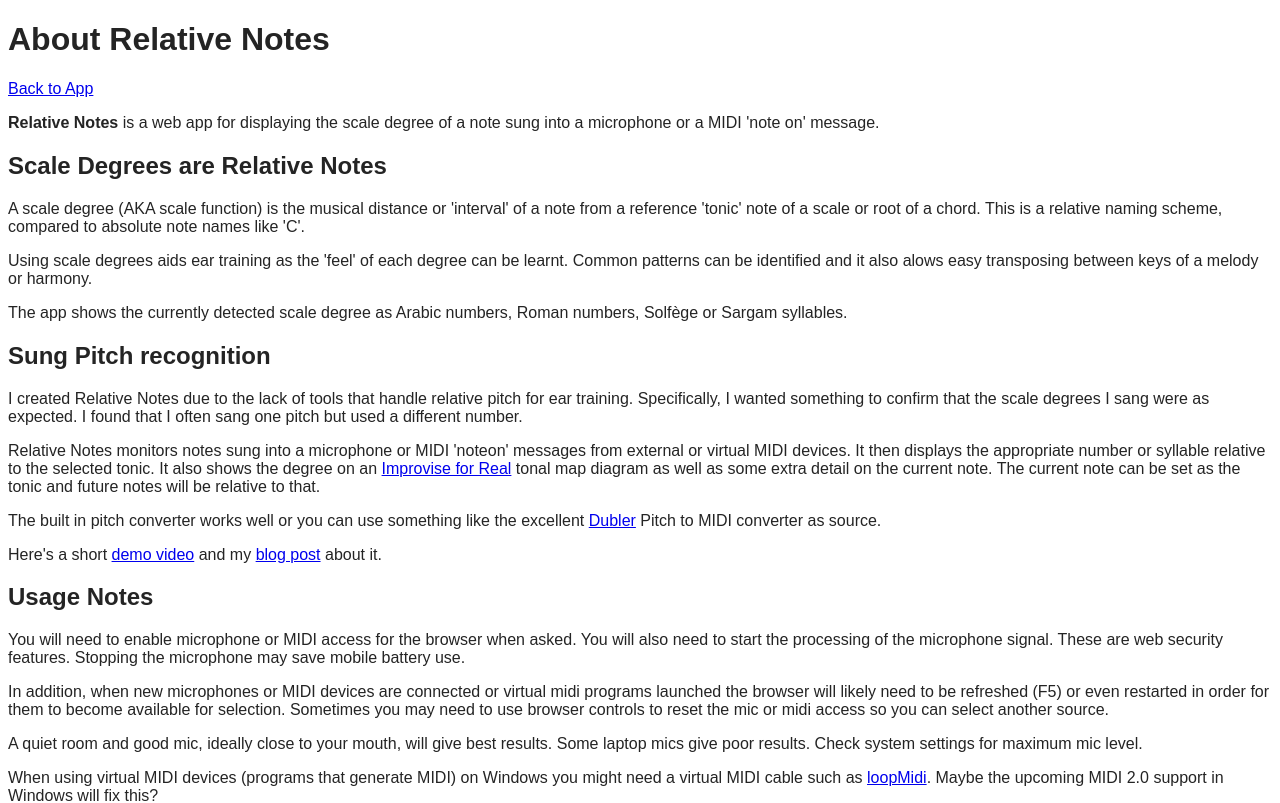
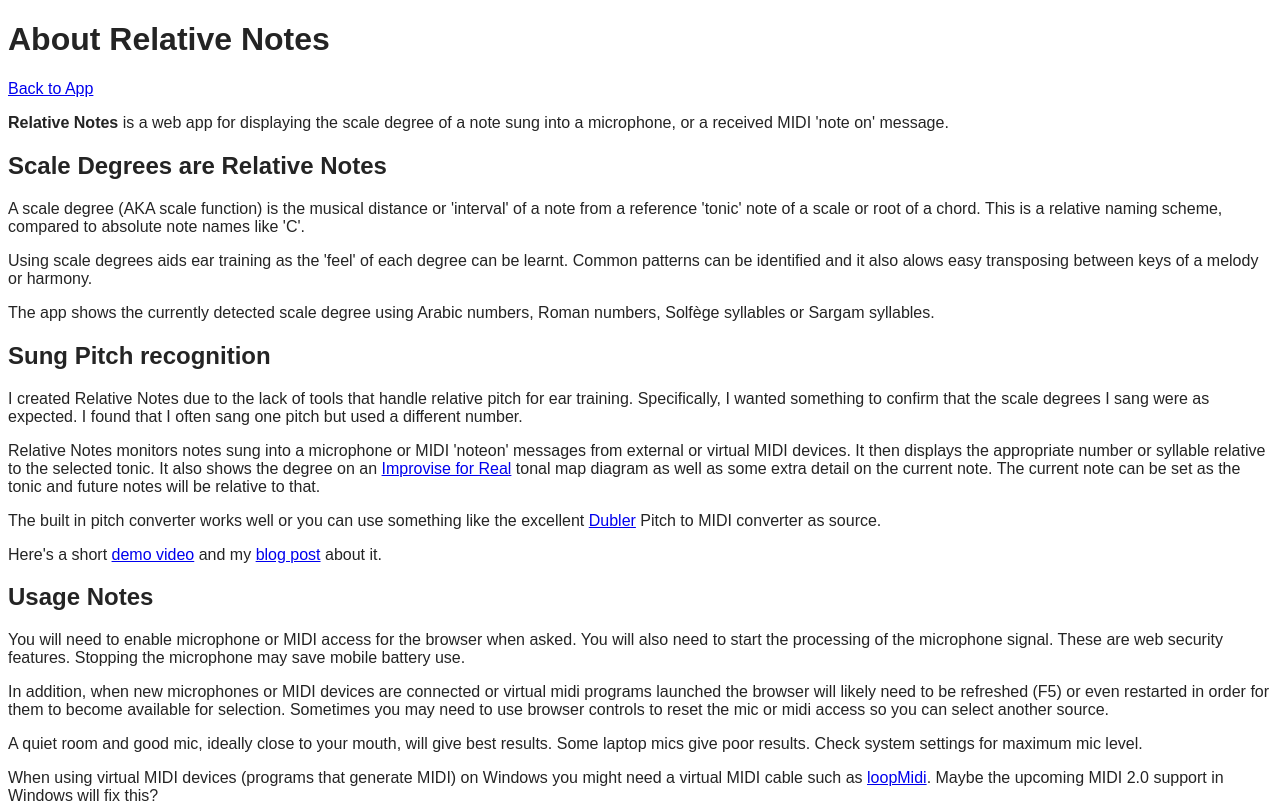
Before and after one commit to music-practice-tools/relative-notes, a SvelteKit app: page /about in a window 1280 px wide. Shown: the top 803 px of the page. Built offline with nearby package versions, Linux system fonts and the light colour scheme.

Commit message:
Update +page.svelte

```diff
--- a/src/routes/about/+page.svelte
+++ b/src/routes/about/+page.svelte
@@ -9,7 +9,7 @@
     data-sveltekit-reload>Back to App</a>
 </p>
 <p>
-  <strong>Relative Notes</strong> is a web app for displaying the scale degree of a note sung into a microphone or a MIDI 'note on' message.
+  <strong>Relative Notes</strong> is a web app for displaying the scale degree of a note sung into a microphone, or a received MIDI 'note on' message.
 </p>
 <h2>Scale Degrees are Relative Notes</h2>
 <p>
@@ -19,7 +19,7 @@ A scale degree (AKA scale function) is the musical distance or 'interval' of a n
 Using scale degrees aids ear training as the 'feel' of each degree can be learnt. Common patterns can be identified and it also alows easy transposing between keys of a melody or harmony.
 </p>
 <p>
-The app shows the currently detected scale degree as Arabic numbers, Roman numbers, Solfège or Sargam syllables.
+The app shows the currently detected scale degree using Arabic numbers, Roman numbers, Solfège syllables or Sargam syllables.
 </p>
 <h2>Sung Pitch recognition</h2>
 <p>
```
